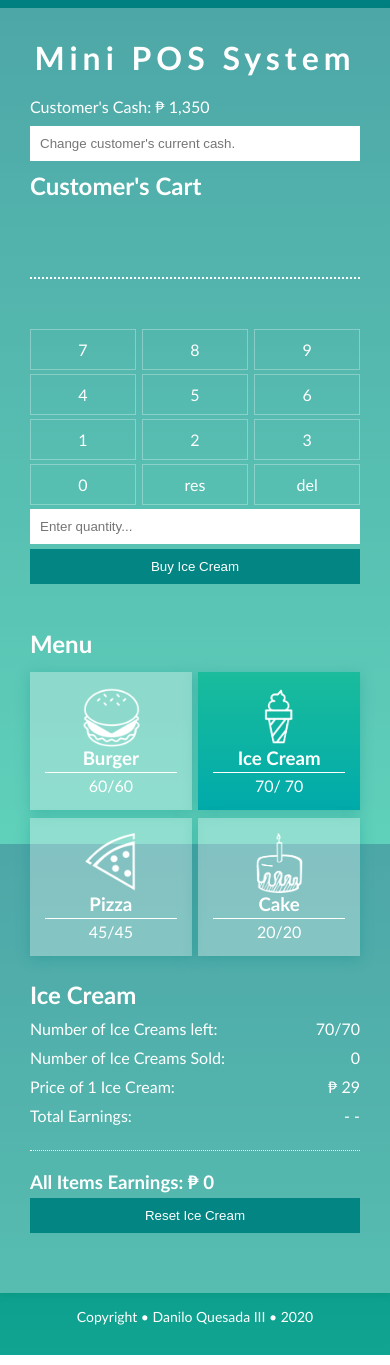
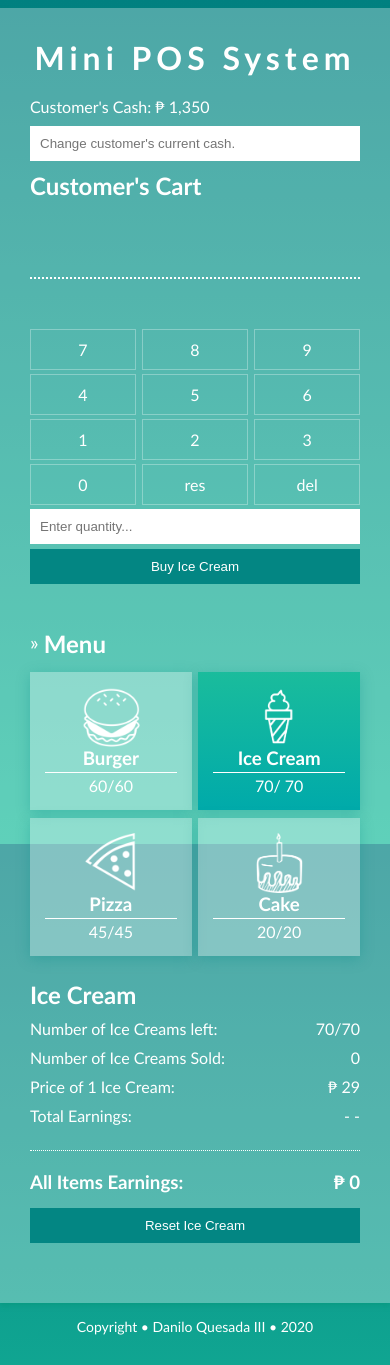
Before and after one commit to codeyuri/mini-pos-system, a React app: page /#/icecream in a window 390 px wide. Built offline with nearby package versions, Linux system fonts and the light colour scheme.

Commit message:
fixed responsive

```diff
--- a/src/components/shop/Menu.js
+++ b/src/components/shop/Menu.js
@@ -4,12 +4,12 @@ import { NavLink } from 'react-router-dom';
 const Menu = ({cake, pizza, iceCream, burger, initQuantity}) => {
     return (
         <div className="menu">
-            <h2>Menu</h2>
+            <NavLink exact to="/"><small>&raquo; </small><span className="menu">Menu</span></NavLink>
             <ul>
-                <li><NavLink to="/burger"> <h3>Burger</h3> <span>{ burger.itemQuantity }/{ initQuantity.burger }</span></NavLink></li>
-                <li><NavLink to="/icecream"> <h3>Ice Cream</h3> <span>{ iceCream.itemQuantity }/ { initQuantity.iceCream }</span></NavLink></li>
-                <li><NavLink to="/pizza"> <h3>Pizza</h3> <span>{ pizza.itemQuantity }/{ initQuantity.pizza }</span></NavLink></li>
-                <li><NavLink to="/cake"> <h3>Cake</h3> <span>{ cake.itemQuantity }/{ initQuantity.cake }</span></NavLink></li>
+                <li><NavLink to="/burger"><h3>Burger</h3> <span>{ burger.itemQuantity }/{ initQuantity.burger }</span></NavLink></li>
+                <li><NavLink to="/icecream"><h3>Ice Cream</h3> <span>{ iceCream.itemQuantity }/ { initQuantity.iceCream }</span></NavLink></li>
+                <li><NavLink to="/pizza"><h3>Pizza</h3> <span>{ pizza.itemQuantity }/{ initQuantity.pizza }</span></NavLink></li>
+                <li><NavLink to="/cake"><h3>Cake</h3> <span>{ cake.itemQuantity }/{ initQuantity.cake }</span></NavLink></li>
             </ul>
         </div>
     )
--- a/src/components/shop/items/Item.js
+++ b/src/components/shop/items/Item.js
@@ -47,14 +47,16 @@ const Item = ({item, itemName, initQuantity}) => {
                 <p>Price of 1 { itemName }: <span>₱ { item.itemPrice }</span></p>
                 <p>Total Earnings: <span>{ item.itemTotalEarnings ? '₱ ' + cashComma(item.itemTotalEarnings) : '- -' }</span></p>
                 <div className="all_earnings">
-                    <h3>All Items Earnings: ₱ {
+                    <h3>All Items Earnings:
+                        <span> ₱ {
                             cashComma(
                                 totalEarnings.cake.itemTotalEarnings
                                 + totalEarnings.pizza.itemTotalEarnings
                                 + totalEarnings.iceCream.itemTotalEarnings
                                 + totalEarnings.burger.itemTotalEarnings
                             )
-                    }</h3>
+                        }</span>
+                    </h3>
                 </div>
             </div>
             <button onClick={() => handleReset(getResetButton(itemName), itemName)} className="reset">Reset { itemName }</button>
--- a/src/components/shop/items/ItemHome.js
+++ b/src/components/shop/items/ItemHome.js
@@ -10,7 +10,6 @@ const ItemHome = () => {
                         <li>View the selected item's summary</li>
                         <li>Reset the selected item's stock</li>
                         <li>Buy a selected item</li>
-                        <li>Deselect item</li>
                     </ul>
                 </li>
             </ul>
--- a/src/index.css
+++ b/src/index.css
@@ -19,7 +19,7 @@ h2 { margin-bottom: 10px; }
 .customer_cart p { display: flex; justify-content: space-between; }
 .customer_cart p.add_border { position: relative; padding-top: 10px; margin-top: 10px; }
 .customer_cart p.add_border::before { content: ''; position: absolute; top: 0; left: 0; width: 100%; border-top: 1px dotted #fff; }
-.customer_cart p span { color: #fff }
+.customer_cart p span { color: #fff; padding-left: 15px; }
 .customer_cart figure { position: relative; overflow: hidden; width: 100%; border-bottom: 2px dotted #fff }
 .customer_cart img { width: 100px; margin-left: -110px; margin-bottom: -5px; display: block; animation: 5s walk infinite linear; filter: invert(100) }
 .add_to_cart { font-size: 14px; background: #038683; font-weight: normal; padding: 6px 15px; cursor: pointer; }
@@ -43,7 +43,11 @@ h2 { margin-bottom: 10px; }
 .bot_con { display: flex; justify-content: space-between; flex-wrap: wrap; }
 /* bot menu */
 .menu { width: 55%; }
-.menu ul { list-style: none; display: flex; justify-content: space-between; align-items: center; flex-wrap: wrap; }
+.menu a.active span.menu { text-decoration: none; margin-left: -15px; -webkit-transition: all .3s linear; transition: all .3s linear; }
+.menu a span.menu { font-size: 24px; font-weight: bold; color: #fff; -webkit-transition: all .3s linear; transition: all .3s linear; }
+.menu a.active small { opacity: 0; -webkit-transition: all .3s linear; transition: all .3s linear; }
+.menu a small { opacity: 1; color: #fff; font-size: 20px; position: relative; bottom: 3px; -webkit-transition: all .3s linear; transition: all .3s linear; }
+.menu ul { margin-top: 10px; list-style: none; display: flex; justify-content: space-between; align-items: center; flex-wrap: wrap; }
 .menu ul li { width: 49%; text-align: center; background: rgba(255,255,255,0.3); margin: 4px 0; min-height: 120px; display: flex; flex-direction: column; align-items: center; justify-content: center; box-shadow: 0 3px 13px rgba(3, 135, 131, 0.3); }
 .menu ul li:hover { background: #58d2ba; -webkit-transition: all .3s linear; transition: all .3s linear; cursor: pointer; }
 .menu ul li a.active { background: linear-gradient(to top, #0aa, #1abc9c); -webkit-transition: all .3s linear; transition: all .3s linear; cursor: pointer }
@@ -58,7 +62,8 @@ h2 { margin-bottom: 10px; }
 .bot_right { width: 36%; display: flex; flex-direction: column; justify-content: space-between; }
 .bot_right button { display: block; width: 100%; border: 0; padding: 10px; background: #038683; color: #fff; margin: 5px 0 10px; word-break: break-word; max-width: 100%; }
 .bot_right button:hover { background: #444; cursor: pointer; -webkit-transition: all .3s linear; transition: all .3s linear; }
-.bot_right .item_summary p { margin-bottom: 10px; display: flex; justify-content: space-between; }
+.bot_right .item_summary p, .bot_right .item_summary h3 { margin-bottom: 10px; display: flex; justify-content: space-between; }
+.bot_right .item_summary p span, .bot_right .item_summary h3 span { padding-left: 15px; }
 .bot_right ul.notice { list-style: none; }
 .bot_right ul.notice ul { padding: 15px 0 0 15px; }
 .all_earnings { margin-top: 25px; padding-top: 20px; border-top: 1px dotted #fff; }
@@ -80,21 +85,19 @@ footer p { text-align: center; font-size: 14px; }
     #app { height: auto; padding-bottom: 25px; }
 }
 @media only screen and (max-width: 800px) {
+    .store { padding: 50px 30px }
     .menu ul li a { padding: 15px; }
     .keypad table td { padding: 10px; }
+    .bot_right .item_summary h3 { flex-direction: column; }
+    .bot_right .item_summary h3 span { padding-left: 0; }
 }
 @media only screen and (max-width: 700px) {
     .errorText { font-size: 13px; }
 }
 @media only screen and (max-width: 600px) {
     #app { height: auto; padding-bottom: 15px;}
-    .store { position: relative; left: 0; top: 0; transform: none; padding: 30px; }
+    .store { height: auto; position: relative; left: 0; top: 0; transform: none; padding: 30px; }
     .add_to_cart { padding: 6px }
-    .errorText { font-size: 12px; }
-    footer { margin-top: 0; padding: 15px 10px }
-}
-@media only screen and (max-width: 500px) {
-    .store { height: auto; }
     .top_con { padding-bottom: 15px; flex-wrap: wrap; }
     .customer { width: 100%; }
     .customer_cart { min-height: 0; }
@@ -102,4 +105,7 @@ footer p { text-align: center; font-size: 14px; }
     .errorText { font-size: 15px; }
     .menu { width: 100%; }
     .bot_right { width: 100%; margin: 20px 0; }
+    .bot_right .item_summary h3 { flex-direction: row; }
+    .bot_right .item_summary h3 span { padding-left: 15px; }
+    footer { margin-top: 0; padding: 15px 10px }
 }
```
Also changed, not shown: src/index.min.css, 2 other files (tests, documents, lock files or other folders). Lines whose indentation alone changed are shown as unchanged.
